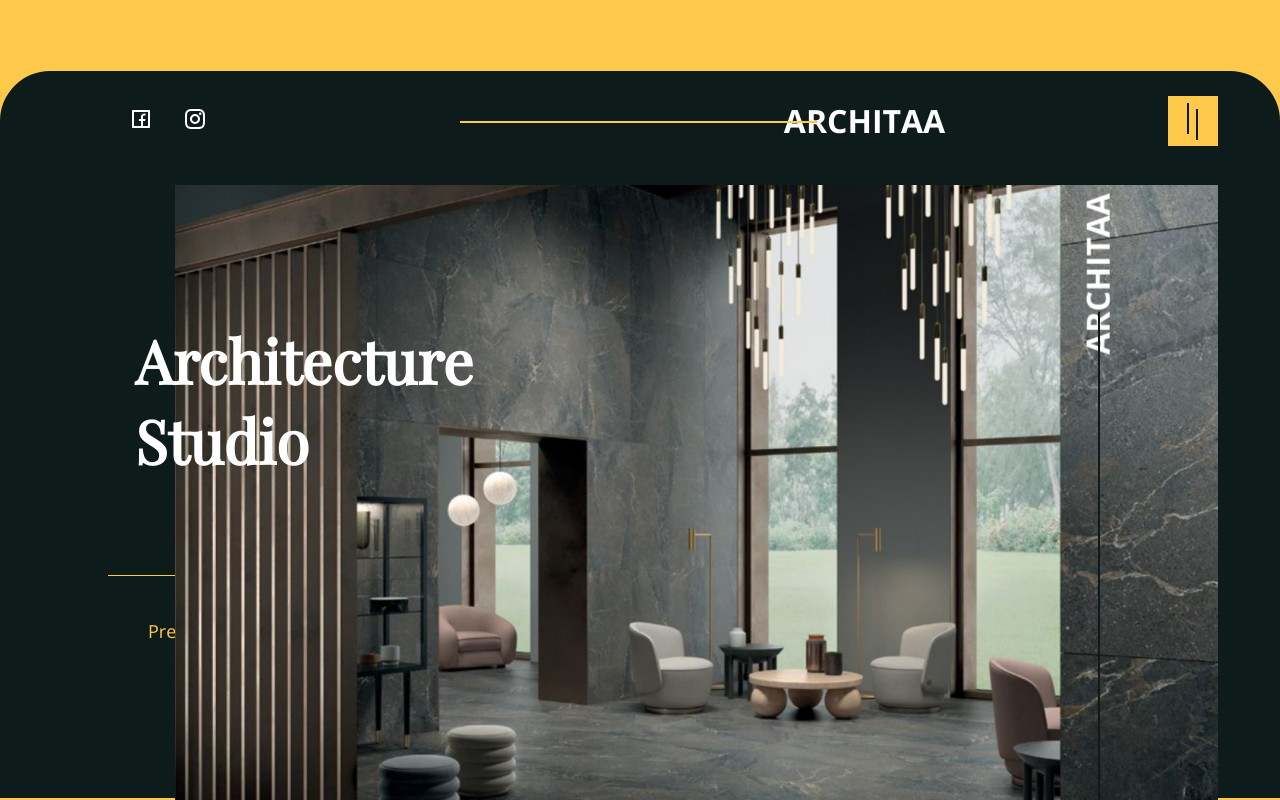
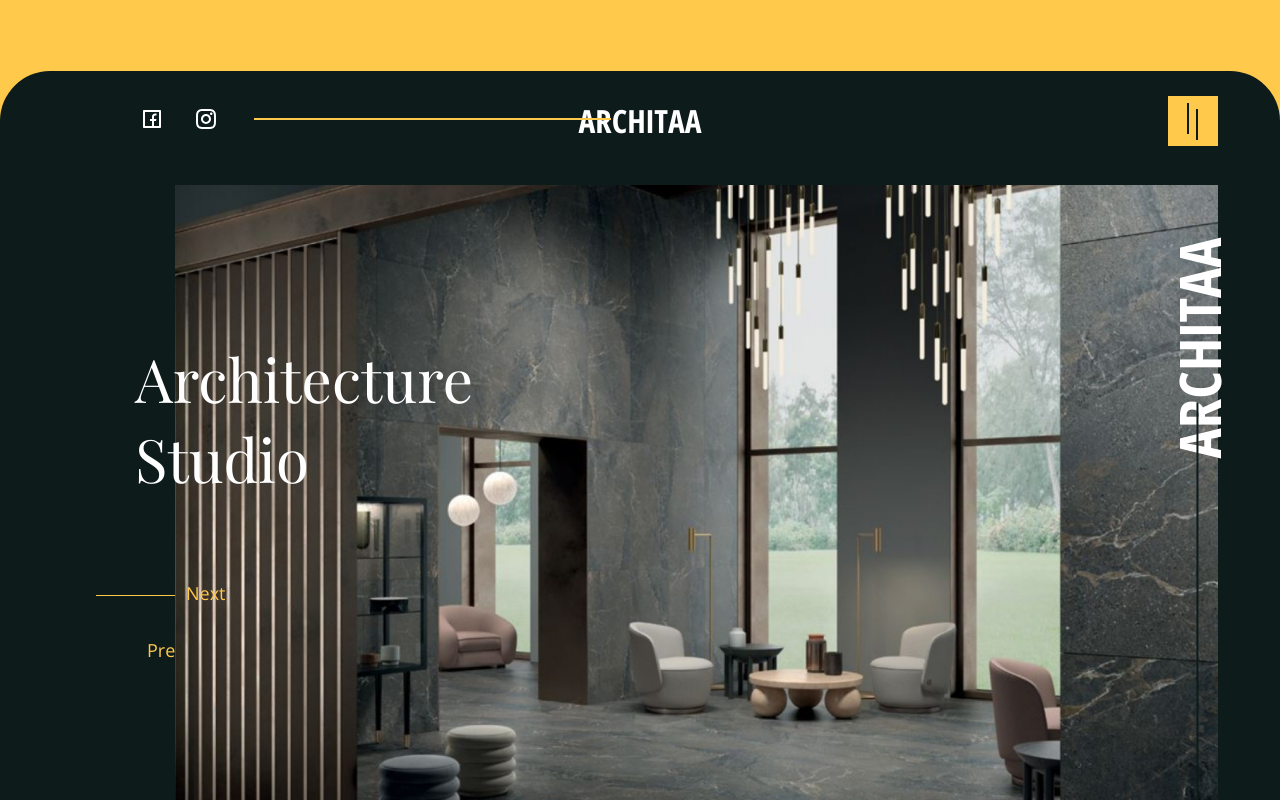
Before and after one commit to jfilya/Architecture-Studio, a React (Create React App) app in the folder archhittaa/: page / in a window 1280 px wide. Shown: the top 800 px of the page. Built offline with nearby package versions, Linux system fonts and the light colour scheme.

Commit message:
fix: adjust for pixel size

```diff
--- a/archhittaa/src/components/Header/Header.jsx
+++ b/archhittaa/src/components/Header/Header.jsx
@@ -64,8 +64,8 @@ function Header() {
               />
               <h2>Architecture Studio</h2>
               <div className={style.promo__middle_btn}>
-                <p><div></div> Next</p>
-                <p>Prev<div></div></p>
+                <p><span></span> Next</p>
+                <p>Prev<span></span></p>
               </div>
             </div>
           </div>
--- a/archhittaa/src/components/Header/Header.module.scss
+++ b/archhittaa/src/components/Header/Header.module.scss
@@ -1,3 +1,7 @@
+@font-face {
+  font-family: "Open Sans Condensed";
+  src: url("../../fonts/OpenSans_Condensed-Bold.ttf") format("opentype");
+}
 .header {
   background: #ffc94b;
   &__wrapper {
@@ -9,21 +13,22 @@
   }
 }
 .title {
-  font-family: "Open Sans";
   font-weight: 700;
   font-size: 32px;
   line-height: 44px;
   color: #ffffff;
   position: relative;
-  padding-left: 324px;
+  font-family: "Open Sans Condensed";
+  position: relative;
+  left: -53px;
   &::before {
     content: "";
     position: absolute;
     width: 355px;
     height: 0px;
     border: 1px solid #ffc94b;
-    top: 50%;
-    left: 0;
+    top: 44%;
+    left: -264%;
   }
 }
 .container {
@@ -33,13 +38,17 @@
 .promo {
   background: #0e1b1b;
   border-radius: 50px 50px 0 0;
+  padding: 25px 62px 155px 135px;
   nav {
-    padding: 25px 62px 39px 129px;
+    padding-bottom: 39px;
     display: flex;
     justify-content: space-between;
     align-items: center;
+  }
+  &__social {
+    padding-left: 5px;
     a {
-      :first-child {
+      &:first-child {
         margin-right: 30px;
       }
     }
@@ -66,15 +75,15 @@
   }
   &__middle {
     position: relative;
-    padding-bottom: 155px;
     h2 {
       color: #ffffff;
       font-family: "Playfair Display";
       font-size: 60px;
       position: relative;
       z-index: 1;
-      padding: 135px 0 83px 135px;
+      padding: 153px 0px 83px 0px;
       max-width: 364px;
+      font-weight: 400;
     }
     &_btn {
       p {
@@ -82,22 +91,24 @@
         font-size: 18px;
         display: flex;
         align-items: center;
-        &:first-child{
-          padding-left: 97px;
-          padding-bottom: 32px;
+        &:first-child {
+          padding-bottom: 33px;
+          position: relative;
+          left: -53px;
         }
-        &:last-child{
-          padding-left: 148px;
+        &:last-child {
+          padding-left: 12px;
         }
-        div {
+        span {
+          margin-top: 4px;
           width: 79px;
           height: 1px;
           background: #ffc94b;
-          &:first-child{
+          &:first-child {
             margin-right: 11px;
           }
-          &:last-child{
-            margin-left: 11px;
+          &:last-child {
+            margin-left: 14px;
           }
         }
       }
@@ -105,21 +116,22 @@
   }
   &__image {
     position: absolute;
-    right: 62px;
+    right: 0px;
   }
 }
 .aside {
-  position: fixed;
-  right: -60px;
-  top:414px;
+  position: absolute;
+  right: -30px;
+  top: 273px;
   transform: rotate(-90deg);
   .title {
     width: fit-content;
-    &::before{
-      border: 1px solid #0E1B1B;
+    font-size: 57.4545px;
+    &::before {
+      border: 1px solid #0e1b1b;
       width: 637px;
-      left:auto;
-      right: 118px;
+      left: auto;
+      right: 165px;
     }
   }
 }
```
Also changed, not shown: archhittaa/src/fonts/OpenSans_Condensed-Bold.ttf (added).
